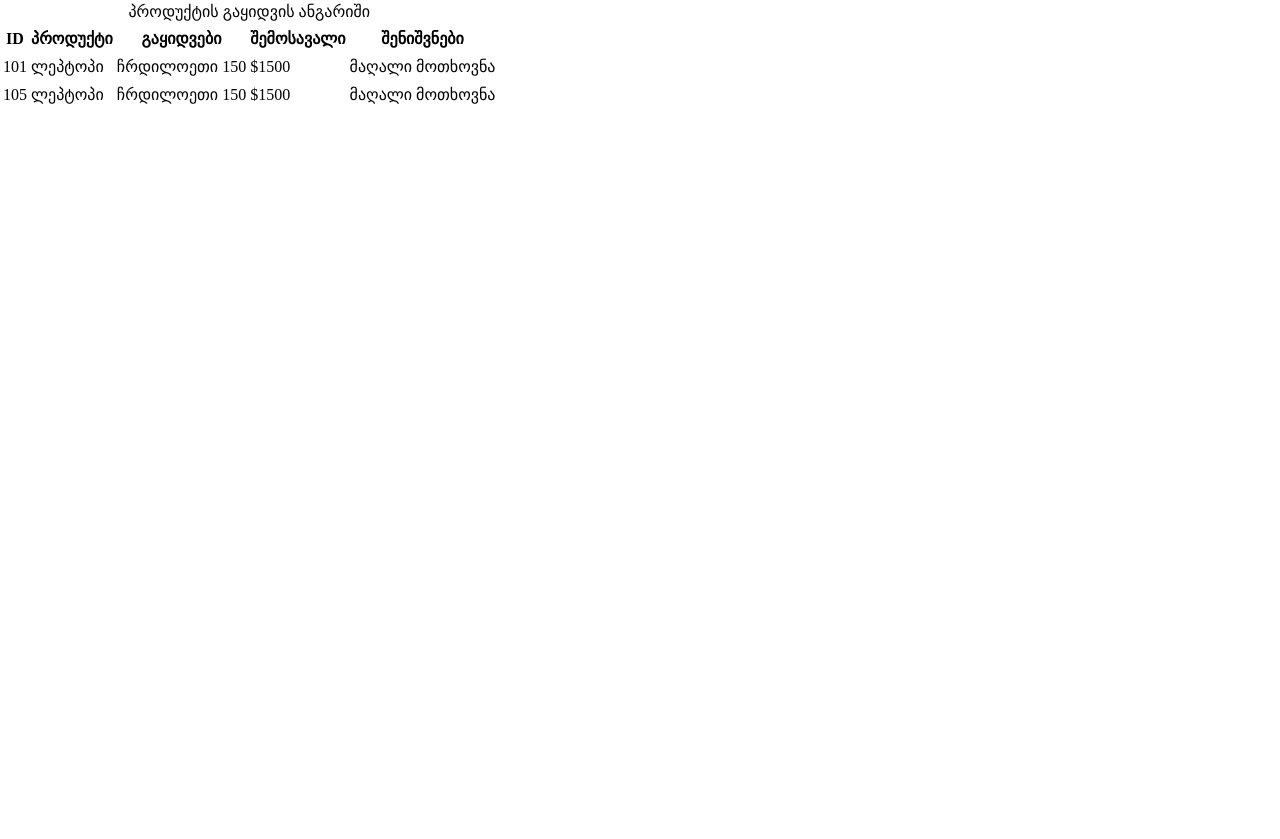
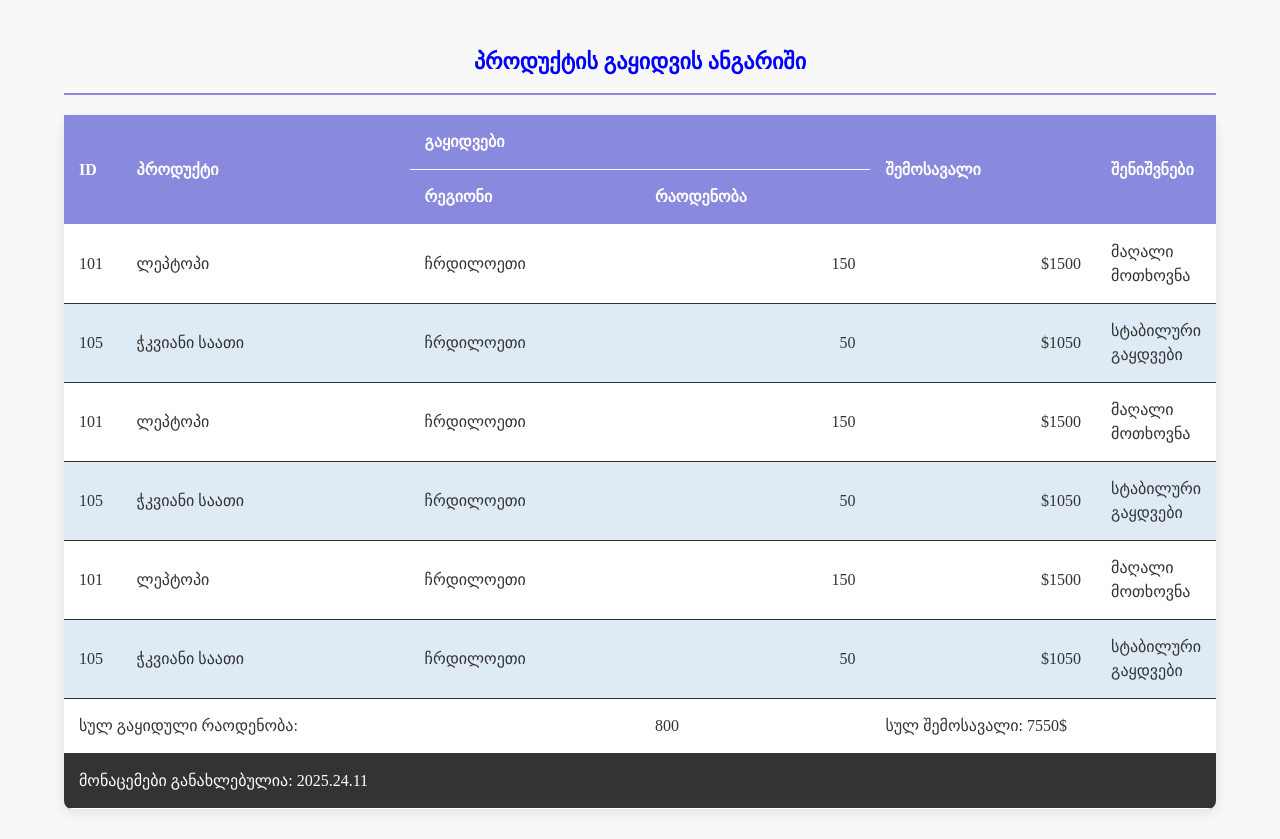
Before and after one commit to lost-in-noise/html-tables-practice, a plain HTML site: page index.html in a window 1280 px wide. Before the commit the page ends 800 px from the top, so only its background shows below. Drawn offline with Linux system fonts and the light colour scheme.

Commit message:
add styles

```diff
--- a/css/reset.css
+++ b/css/reset.css
@@ -11,6 +11,7 @@
 
 * {
   margin: 0;
+  padding: 0;
 }
 
 @media (prefers-reduced-motion: no-preference) {
@@ -22,6 +23,8 @@
 body {
   line-height: 1.5;
   -webkit-font-smoothing: antialiased;
+  background-color: #f8f8f8;
+  color: #333;
 }
 
 img,
--- a/css/style.css
+++ b/css/style.css
@@ -0,0 +1,74 @@
+:root {
+  --lightblue: rgb(137, 137, 222);
+  --blue: blue;
+  --white: #fff;
+  --black: #000;
+  --dark: #333;
+  --shadow: rgba(0, 0, 0, 0.1);
+  --lightgray: #dee2e6;
+  --light: rgb(222, 234, 244);
+}
+
+table {
+  width: 90%;
+  border-collapse: collapse;
+  margin: 30px auto;
+  box-shadow: 0 4px 12px var(--shadow);
+  background-color: var(--white);
+  border-radius: 8px;
+  overflow: hidden;
+  padding: 15px;
+}
+caption {
+  font-size: 22px;
+  font-weight: bold;
+  margin-bottom: 20px;
+  color: var(--blue);
+  padding: 15px 0;
+  border-bottom: 2px solid var(--lightblue);
+}
+thead {
+  background-color: var(--lightblue);
+  color: var(--white);
+}
+th,
+td {
+  padding: 15px;
+  text-align: left;
+  border-bottom: 1px solid;
+}
+th {
+  font-weight: 600;
+}
+tbody tr:nth-child(even) {
+  background-color: var(--light);
+}
+tbody tr:hover {
+  background-color: var(--lightgray);
+  cursor: pointer;
+}
+tfoot {
+  background-color: var(--dark);
+  color: var(--white);
+}
+
+col.col-id {
+  width: 5%;
+}
+col.col-product {
+  width: 25%;
+}
+col.col-region {
+  width: 20%;
+}
+col.col-sales {
+  width: 20%;
+}
+col.col-notes {
+  width: 10%;
+}
+
+td:nth-child(4),
+td:nth-child(5) {
+  text-align: right;
+}
--- a/index.html
+++ b/index.html
@@ -29,6 +29,10 @@
           <th rowspan="2">შემოსავალი</th>
           <th rowspan="2">შენიშვნები</th>
         </tr>
+        <tr>
+          <th>რეგიონი</th>
+          <th>რაოდენობა</th>
+        </tr>
       </thead>
       <tbody>
         <tr>
@@ -41,13 +45,53 @@
         </tr>
           <tr>
           <td>105</td>
+          <td>ჭკვიანი საათი</td>
+          <td>ჩრდილოეთი</td>
+          <td>50</td>
+          <td>$1050</td>
+          <td>სტაბილური გაყდვები</td>
+        </tr>
+        <tr>
+          <td>101</td>
           <td>ლეპტოპი</td>
           <td>ჩრდილოეთი</td>
           <td>150</td>
           <td>$1500</td>
           <td>მაღალი მოთხოვნა</td>
         </tr>
+          <tr>
+          <td>105</td>
+          <td>ჭკვიანი საათი</td>
+          <td>ჩრდილოეთი</td>
+          <td>50</td>
+          <td>$1050</td>
+          <td>სტაბილური გაყდვები</td>
+        </tr>
+        <tr>
+          <td>101</td>
+          <td>ლეპტოპი</td>
+          <td>ჩრდილოეთი</td>
+          <td>150</td>
+          <td>$1500</td>
+          <td>მაღალი მოთხოვნა</td>
+        </tr>
+          <tr>
+          <td>105</td>
+          <td>ჭკვიანი საათი</td>
+          <td>ჩრდილოეთი</td>
+          <td>50</td>
+          <td>$1050</td>
+          <td>სტაბილური გაყდვები</td>
+        </tr>
+        <tr>
+          <td colspan="3">სულ გაყიდული რაოდენობა:</td>
+          <td>800</td>
+          <td colspan="2">სულ შემოსავალი: 7550$</td>
+        </tr>
       </tbody>
+      <tfoot>
+        <td colspan="6">მონაცემები განახლებულია: 2025.24.11</td>
+      </tfoot>
     </table>
   </body>
 </html>
```
